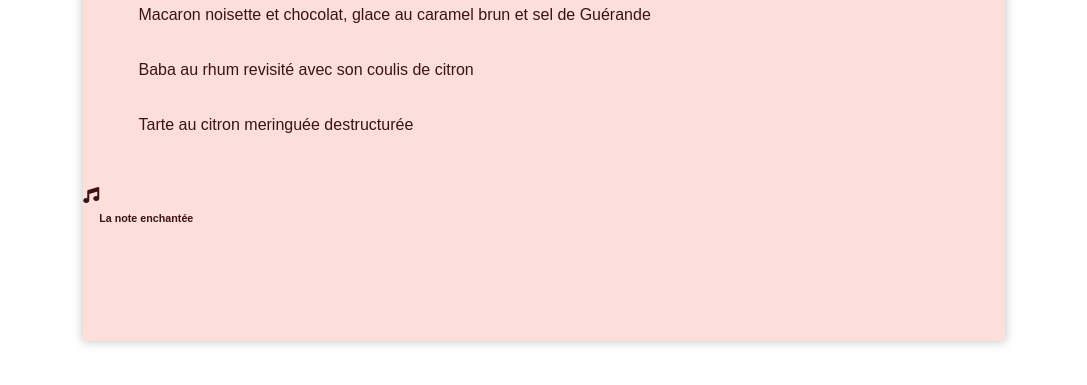
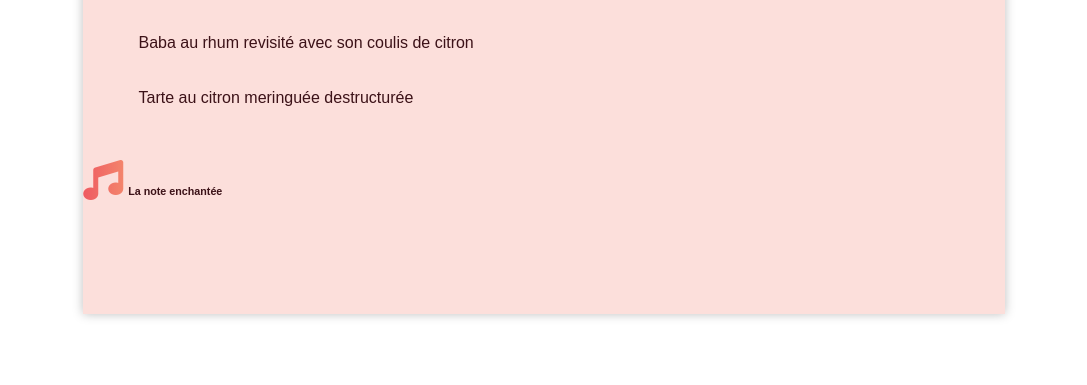
Before and after one commit to KevinDruart/P3_Druart_Kevin, a website: page menu1.html in a window 1280 px wide. Shown: the part 945-1330 px from the top of the page, without its empty margins (96-1183 px from the left). Drawn offline with Linux system fonts and the light colour scheme.

Commit message:
Update style.css

```diff
--- a/css/style.css
+++ b/css/style.css
@@ -308,6 +308,7 @@
 }
 #title_menu h3 {
   text-align: center;
+  margin-top: 0;
 }
 
 /* MAIN*/
@@ -363,6 +364,10 @@
   margin-right: auto;
   padding-bottom: 10%;
 }
+#last_item .fa-music::before {
+  font-size: 40px;
+  padding-right: 5px;
+}
 
 ul {
   padding-left: 0;
@@ -388,6 +393,13 @@ ul li {
 }
 
 /* specifique menu 1 */
+.fa-music::before {
+  font-size: 60px;
+  background: -webkit-linear-gradient(left, #ee5a61, #f4896d);
+  -webkit-background-clip: text;
+  -webkit-text-fill-color: transparent;
+}
+
 .pages_menu1 .sub_section {
   background-color: #fcdfdb;
   color: #3c1218;
@@ -988,4 +1000,5 @@ footer a:hover {
     font-size: 40px;
   }
 }
+
 /*# sourceMappingURL=style.css.map */
```
